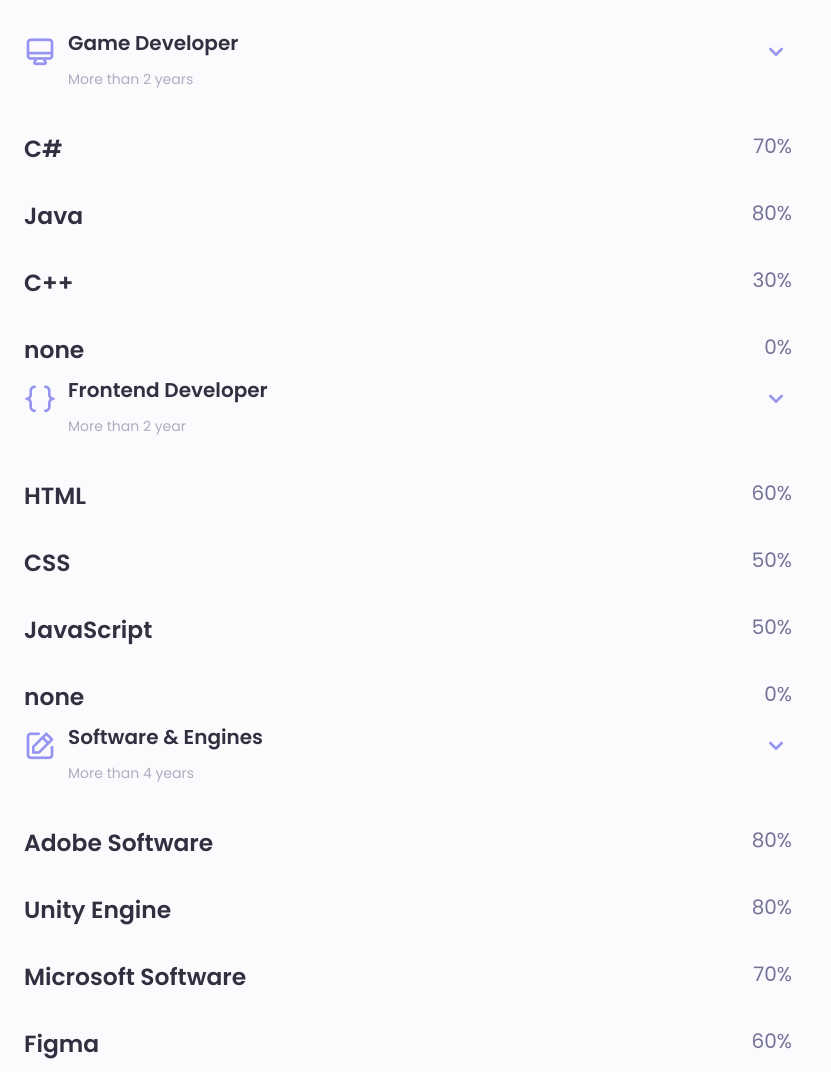
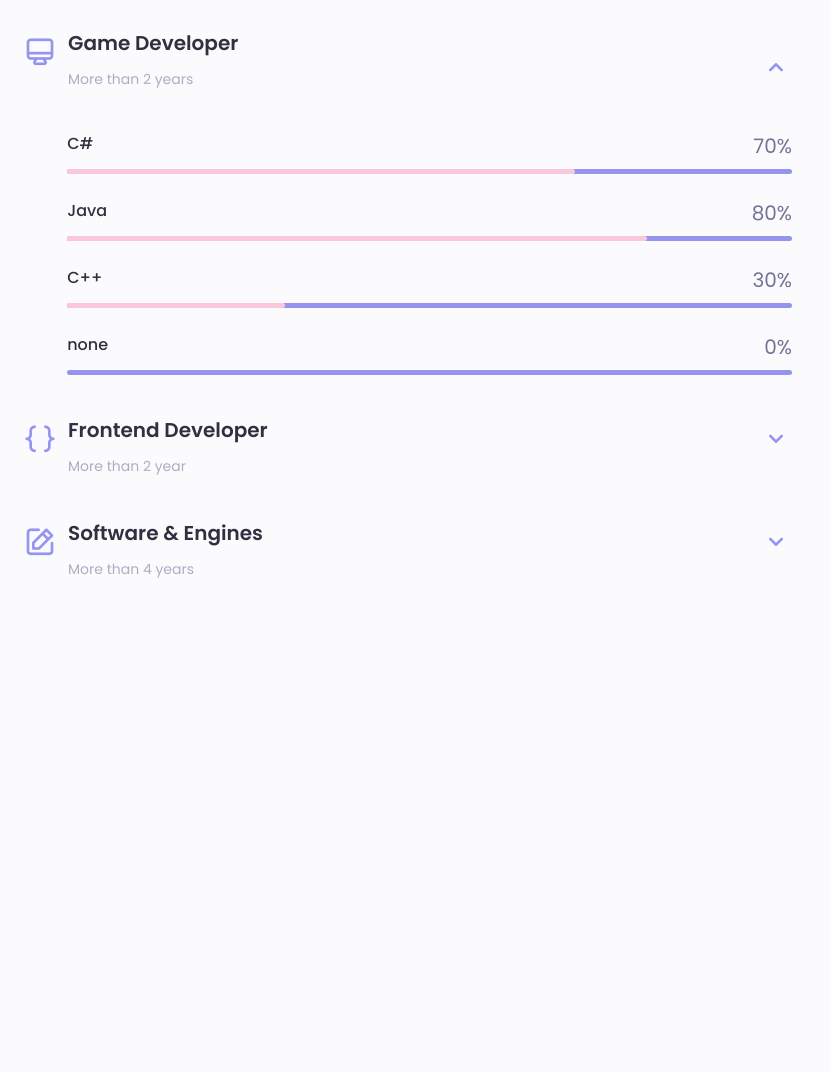
Before and after one commit to sntgjm/sntgjm.github.io, a plain HTML site: page index.html in a window 1280 px wide. Shown: the part 1420-2492 px from the top of the page, without its empty margins (0-831 px from the left). After the commit the page ends 2153 px from the top, so only its background shows below. Drawn offline with nearby package versions, Linux system fonts and the light colour scheme.

Commit message:
just update the skills, not usable on desktop

```diff
--- a/assets/css/style.css
+++ b/assets/css/style.css
@@ -396,8 +396,88 @@ img {
     transition: .4s;
 }
 
+.skills__list{
+    row-gap: 1.5rem;
+    padding-left: 2.7rem;
+}
+
 .skills__titles{
     display: flex;
     justify-content: space-between;
     margin-bottom: var(--mb-0-5);
 }
+
+.skills__name {
+    font-size: var(--normal-font-size);
+    font-weight: var(--font-medium);
+}
+
+.skills__bar, .skills__percentage {
+    height: 5px;
+    border-radius: .25rem;
+}
+
+.skills__bar {
+    background-color: var(--first-color-second);
+}
+
+.skills__percentage {
+    display: block;
+    background-color: #fbc8db;
+}
+
+/*Game developer*/
+.skills__csharp{
+    width: 70%;
+}
+.skills__java{
+    width: 80%;
+}
+.skills__cplusplus{
+    width: 30%;
+}
+.skills__none1{
+    width: 0%;
+}
+
+/*frontend developer*/
+.skills__html{
+    width: 60%;
+}
+.skills__css{
+    width: 50%;
+}
+.skills__javascript{
+    width: 50%;
+}
+.skills__none2{
+    width: 0%;
+}
+
+/*software & engines*/
+.skills__adobe{
+    width: 80%;
+}
+.skills__unity{
+    width: 80%;
+}
+.skills__microsoft{
+    width: 70%;
+}
+.skills__figma{
+    width: 60%;
+}
+
+.skills__close .skills__list {
+    height: 0;
+    overflow: hidden;
+}
+
+.skills__open .skills__list {
+    height: max-content;
+    margin-bottom: var(--mb-2-5);
+}
+
+.skills__open .skills__arrow {
+    transform: rotate(-180deg);
+}
--- a/assets/js/main.js
+++ b/assets/js/main.js
@@ -5,13 +5,13 @@ const navMenu = document.getElementById('nav-menu'),
 if(navToggle) {
     navToggle.addEventListener('click', () =>{
         navMenu.classList.add('show-menu')
-    })
+    });
 }
 
 if(navClose){
     navClose.addEventListener('click', () =>{
         navMenu.classList.remove('show-menu')
-    })
+    });
 }
 
 const navLink = document.querySelectorAll('.nav__link')
@@ -22,3 +22,22 @@ function linkAction(){
     navMenu.classList.remove('show-menu')
 }
 navLink.forEach(n => n.addEventListener('click', linkAction))
+
+/*SKILLS*/
+const skillsContent = document.getElementsByClassName("skills__content"),
+  skillsHeader = document.querySelectorAll(".skills__header")
+
+function toggleSkills() {
+  let itemClass = this.parentNode.className
+
+  for (i = 0; i < skillsContent.length; i++) {
+    skillsContent[i].className = "skills__content skills__close"
+  }
+  if (itemClass === "skills__content skills__close") {
+    this.parentNode.className = "skills__content skills__open"
+  }
+}
+
+skillsHeader.forEach((el) => {
+  el.addEventListener("click", toggleSkills);
+})
--- a/index.html
+++ b/index.html
@@ -156,7 +156,7 @@
                 <div class="skills__container container grid">
                     <div>
                         <!--== SKILLS 1 ==-->
-                        <div class="skills__content">
+                        <div class="skills__content skills__open">
                             <div class="skills__header">
                                 <i class="uil uil-monitor skills__icon"></i>
 
@@ -212,7 +212,7 @@
                         </div>
 
                         <!--== SKILLS 2 ==-->
-                        <div class="skills__content">
+                        <div class="skills__content skills__close">
                             <div class="skills__header">
                                 <i class="uil uil-brackets-curly skills__icon"></i>
 
@@ -270,7 +270,7 @@
 
                     <div>
                         <!--== SKILLS 3 ==-->
-                        <div class="skills__content">
+                        <div class="skills__content skills__close">
                             <div class="skills__header">
                                 <i class="uil uil-edit skills__icon"></i>
 
```
